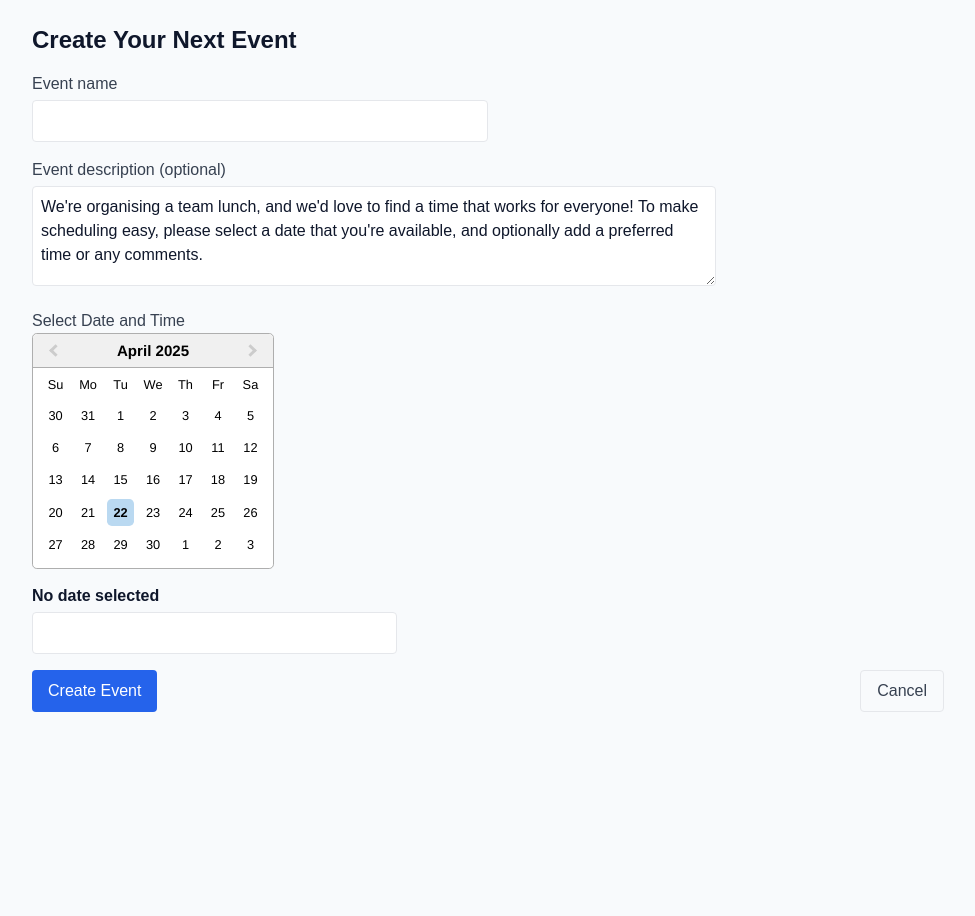
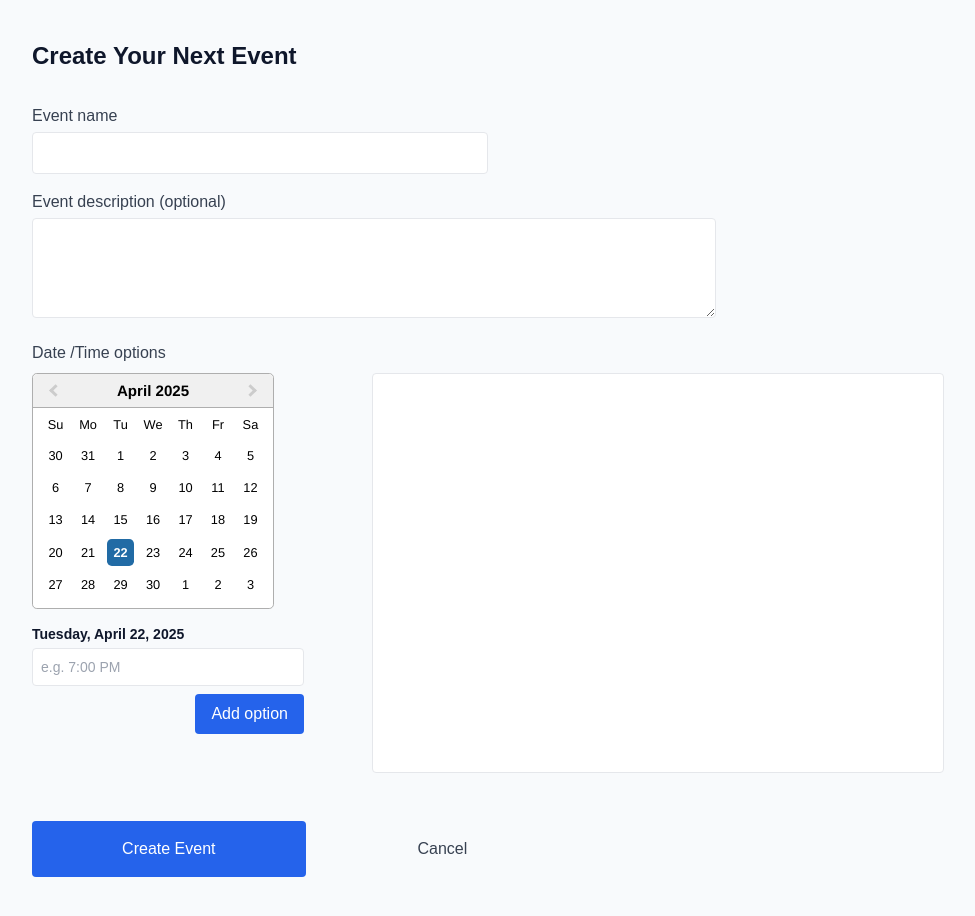
Before and after one commit to makoto0825/Schedule-Arrangement-Application, a Next.js app: page /event/create in a window 1280 px wide. Shown: the top 916 px of the page, without its empty margins (152-1127 px from the left). Before the commit the page ends 800 px from the top, so only its background shows below. Built offline with nearby package versions, Linux system fonts and the light colour scheme.

Commit message:
🎨 Create format of event page

```diff
--- a/package.json
+++ b/package.json
@@ -16,7 +16,8 @@
     "next-auth": "^4.24.11",
     "react": "^19.0.0",
     "react-datepicker": "^8.1.0",
-    "react-dom": "^19.0.0"
+    "react-dom": "^19.0.0",
+    "react-icons": "^5.5.0"
   },
   "devDependencies": {
     "@eslint/eslintrc": "^3",
--- a/src/app/event/create/page.tsx
+++ b/src/app/event/create/page.tsx
@@ -3,39 +3,58 @@
 import { useState } from 'react';
 import DatePicker from 'react-datepicker';
 import 'react-datepicker/dist/react-datepicker.css';
+import { RiDeleteBin6Line } from 'react-icons/ri';
 
 const Page = () => {
-  const [selectedDate, setSelectedDate] = useState<Date | null>(null);
+  const [selectedDate, setSelectedDate] = useState<Date | null>(new Date());
+  const [option, setOption] = useState<string>('');
+  const [optionsList, setOptionsList] = useState<string[][]>([]);
+
+  const addOptionClick = () => {
+    if (selectedDate) {
+      setOptionsList([
+        ...optionsList,
+        [
+          selectedDate.toLocaleDateString('en-US', {
+            year: 'numeric',
+            month: 'long',
+            day: 'numeric',
+            weekday: 'long',
+          }),
+          option,
+        ],
+      ]);
+      setOption('');
+    } else {
+      alert('Please select a date');
+    }
+  };
 
   return (
-    <div className='w-3/4 mx-auto p-6'>
-      <h2 className='text-2xl font-semibold'>Create Your Next Event</h2>
-      <div className='mt-4  w-1/2'>
+    <div className='sm:w-3/4 mx-auto p-6 pb-20'>
+      <h2 className='text-xl sm:text-2xl font-semibold py-4'>
+        Create Your Next Event
+      </h2>
+      <div className='my-4  sm:w-1/2'>
         <label className='block text-gray-700'>Event name</label>
         <input type='text' className='w-full mt-1 p-2 border rounded' />
       </div>
-      <div className='mt-4 w-3/4'>
+      <div className='my-4 sm:w-3/4'>
         <label className='block text-gray-700'>
           Event description (optional)
         </label>
-        <textarea className='w-full h-[100px]  mt-1 p-2 border rounded'>
-          We're organising a team lunch, and we'd love to find a time that works
-          for everyone! To make scheduling easy, please select a date that
-          you're available, and optionally add a preferred time or any comments.
-        </textarea>
+        <textarea className='w-full h-[100px]  mt-1 p-2 border rounded'></textarea>
       </div>
-      <div className='mt-4'>
-        <label className='block text-gray-700'>Select Date and Time</label>
-        <div className='w-2/5'>
-          <div className='w-full'>
+      <label className='block text-gray-700'>Date /Time options</label>
+      <div className='mt-2 block sm:flex sm:justify-between'>
+        <div className='text-center sm:text-left sm:w-2/5'>
           <DatePicker
             selected={selectedDate}
             onChange={(date) => setSelectedDate(date)}
             dateFormat='MMMM d, yyyy'
             inline
           />
-          </div>
-          <h2 className='font-semibold mt-2'>
+          <h2 className='text-sm font-semibold mt-2'>
             {selectedDate
               ? selectedDate.toLocaleDateString('en-US', {
                   year: 'numeric',
@@ -45,16 +64,44 @@ const Page = () => {
                 })
               : 'No date selected'}
           </h2>
-          <input type='text' className='w-full mt-1 p-2 border rounded' />
+          <div className='flex justify-between pb-2 sm:pb-0 sm:block'>
+            <input
+              type='text'
+              className='sm:w-4/5 mt-1 p-2 border rounded text-sm'
+              placeholder='e.g. 7:00 PM'
+              value={option}
+              onChange={(e) => {
+                setOption(e.target.value);
+              }}
+            />
+            <div className='text-right sm:pr-[20%] '>
+              <button
+                className='mt-2 text-right px-4 py-2 bg-blue-600 text-white rounded'
+                onClick={addOptionClick}
+              >
+                Add option
+              </button>
             </div>
           </div>
-      <div className='mt-4 flex justify-between'>
-        <button className='px-4 py-2 bg-blue-600 text-white rounded'>
+        </div>
+        <div className='bg-white sm:w-2/3 border rounded sm:p-10 h-[400px] overflow-y-auto overflow-x-hidden'>
+          {optionsList.map((text, index) => (
+            <div
+              key={index}
+              className='flex border-b flex-wrap border-gray-200 p-4 group'
+            >
+              <div className='w-2/5'>{text[0]}</div>
+              <div className='flex-1 break-words'>{text[1]}</div>
+              <RiDeleteBin6Line className='opacity-0 group-hover:opacity-100 transition-opacity duration-300' />
+            </div>
+          ))}
+        </div>
+      </div>
+      <div className='sm:w-3/5 mt-12 flex justify-between'>
+        <button className='w-1/2 px-4 bg-blue-600 text-white rounded'>
           Create Event
         </button>
-        <button className='px-4 py-2 text-gray-700 border rounded'>
-          Cancel
-        </button>
+        <button className='w-1/2 px-4 py-4 text-gray-700 '>Cancel</button>
       </div>
     </div>
   );
--- a/src/app/globals.css
+++ b/src/app/globals.css
@@ -28,3 +28,9 @@ body {
   height: 100%;
   margin: 0; /* デフォルトのマージンをリセット */
 }
+
+.custom-calendar {
+  font-size: 1.5rem; /* フォントサイズを大きく */
+  width: 400px !important; /* カレンダー全体の幅を拡大 */
+  max-width: 100%;
+}
```
Also changed, not shown: 1 other file (tests, documents, lock files or other folders). Lines whose indentation alone changed are shown as unchanged.
